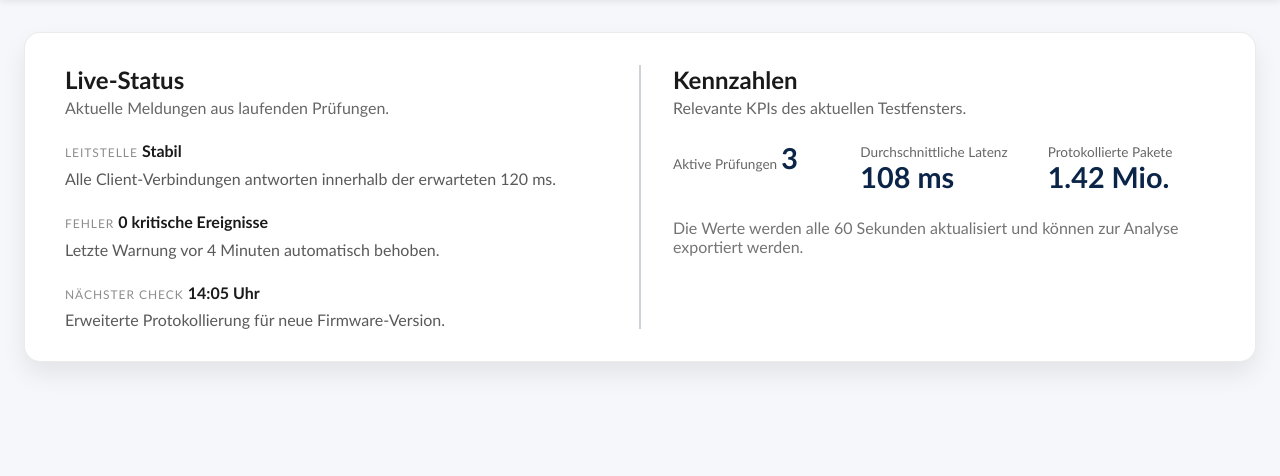
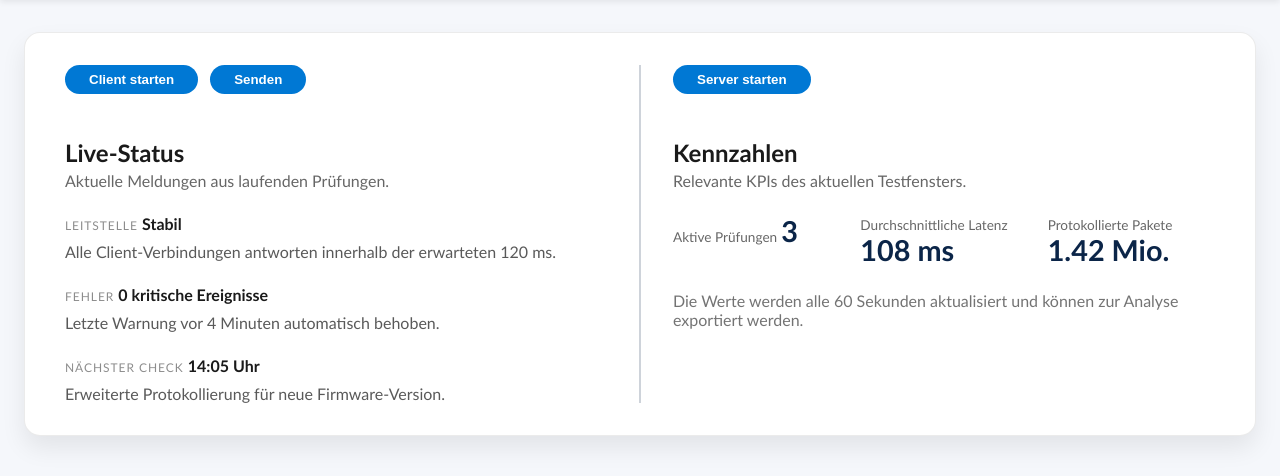
Before and after one commit to RevolutionaryAd67/WNGW-Test-Tool-2.0, a Flask app: page /beobachten in a window 1280 px wide. Shown: the part 70-546 px from the top of the page. Run offline with Flask 3, Linux system fonts and the light colour scheme.

Commit message:
Update beobachten.html

```diff
--- a/frontend/templates/beobachten.html
+++ b/frontend/templates/beobachten.html
@@ -7,6 +7,29 @@
     .content > .monitoring-box:first-of-type {
         margin-top: 0;
     }
+
+    .monitoring-box__actions {
+        display: flex;
+        justify-content: left;
+        gap: 0.75rem;
+        margin-bottom: 1.25rem;
+    }
+
+    .monitoring-box__button {
+        background-color: #0078d4;
+        border: none;
+        color: #ffffff;
+        border-radius: 999px;
+        padding: 0.45rem 1.5rem;
+        font-weight: 600;
+        cursor: pointer;
+        transition: background-color 0.2s ease-in-out;
+    }
+
+    .monitoring-box__button:hover,
+    .monitoring-box__button:focus {
+        background-color: #005ea8;
+    }
 </style>
 {% endblock %}
 
@@ -15,6 +38,10 @@
 {% block content %}
 <section class="monitoring-box">
     <div class="monitoring-box__column">
+        <div class="monitoring-box__actions">
+            <button type="button" class="monitoring-box__button">Client starten</button>
+            <button type="button" class="monitoring-box__button">Senden</button>
+        </div>
         <div>
             <h2>Live-Status</h2>
             <p class="monitoring-box__lead">Aktuelle Meldungen aus laufenden Prüfungen.</p>
@@ -39,6 +66,9 @@
     </div>
     <div class="monitoring-box__divider" aria-hidden="true"></div>
     <div class="monitoring-box__column">
+        <div class="monitoring-box__actions">
+            <button type="button" class="monitoring-box__button">Server starten</button>
+        </div>
         <div>
             <h2>Kennzahlen</h2>
             <p class="monitoring-box__lead">Relevante KPIs des aktuellen Testfensters.</p>
```
